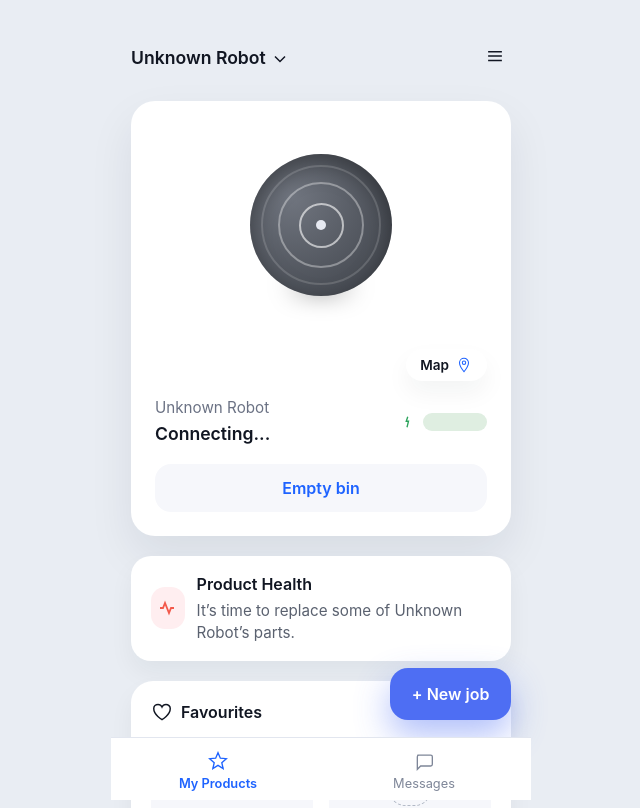
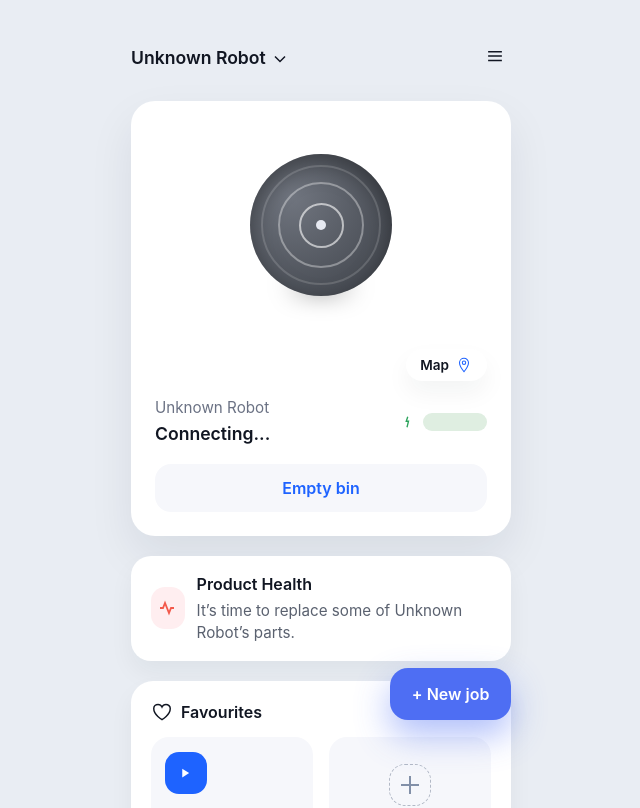
Before and after one commit to imilosk/roomba-net-ui, a Vue app: page / in a window 1280 px wide. Shown: the top 808 px of the page, without its empty margins (319-959 px from the left). Built offline with nearby package versions, Linux system fonts and the light colour scheme; no server answers.

Commit message:
Remove tab navigation and associated styles from HomeView.vue

```diff
--- a/src/views/HomeView.vue
+++ b/src/views/HomeView.vue
@@ -16,11 +16,6 @@ const quickLinks = [
   { id: 'settings', label: 'Product Settings', icon: 'gear', route: '/settings' },
   { id: 'guide', label: "Owner's Guide", icon: 'book' },
   { id: 'help', label: 'Help', icon: 'lifebuoy' }
-]
-
-const tabItems = [
-  { id: 'products', label: 'My Products', icon: 'star', active: true },
-  { id: 'messages', label: 'Messages', icon: 'chat' }
 ]
 
 const historyEntry = {
@@ -309,16 +304,6 @@ function openProductHealth() {
       <button class="floating-new-job" type="button">+ New job</button>
     </div>
 
-    <nav class="tab-bar">
-      <button v-for="item in tabItems" :key="item.id" :class="['tab-item', { active: item.active }]" type="button">
-        <svg viewBox="0 0 24 24" aria-hidden="true">
-          <path v-if="item.icon === 'star'"
-            d="M12 17.27L18.18 21l-1.64-7.03L22 9.24l-7.19-.61L12 2 9.19 8.63 2 9.24l5.46 4.73L5.82 21z" />
-          <path v-else-if="item.icon === 'chat'" d="M4 5h16a2 2 0 012 2v9a2 2 0 01-2 2H8l-4 4V7a2 2 0 012-2z" />
-        </svg>
-        <span>{{ item.label }}</span>
-      </button>
-    </nav>
   </div>
 </template>
 
@@ -894,45 +879,6 @@ function openProductHealth() {
   box-shadow: var(--button-primary-shadow);
 }
 
-.tab-bar {
-  width: min(420px, 100%);
-  margin: 0 auto;
-  background: var(--shell-bg);
-  border-top: 1px solid var(--border-subtle);
-  display: grid;
-  grid-template-columns: repeat(2, 1fr);
-  gap: 0.5rem;
-  padding: 0.35rem 0.5rem env(safe-area-inset-bottom, 0.5rem);
-  position: sticky;
-  bottom: 0;
-}
-
-.tab-item {
-  border: none;
-  background: transparent;
-  border-radius: 16px;
-  padding: 0.45rem 0.25rem;
-  display: flex;
-  flex-direction: column;
-  align-items: center;
-  gap: 0.15rem;
-  color: var(--status-tertiary);
-  font-size: 0.8rem;
-}
-
-.tab-item svg {
-  width: 20px;
-  height: 20px;
-  fill: none;
-  stroke: currentColor;
-  stroke-width: 1.6;
-}
-
-.tab-item.active {
-  color: var(--accent-strong);
-  font-weight: 600;
-}
-
 @media (min-width: 768px) {
   .screen {
     padding-bottom: 1rem;
```
